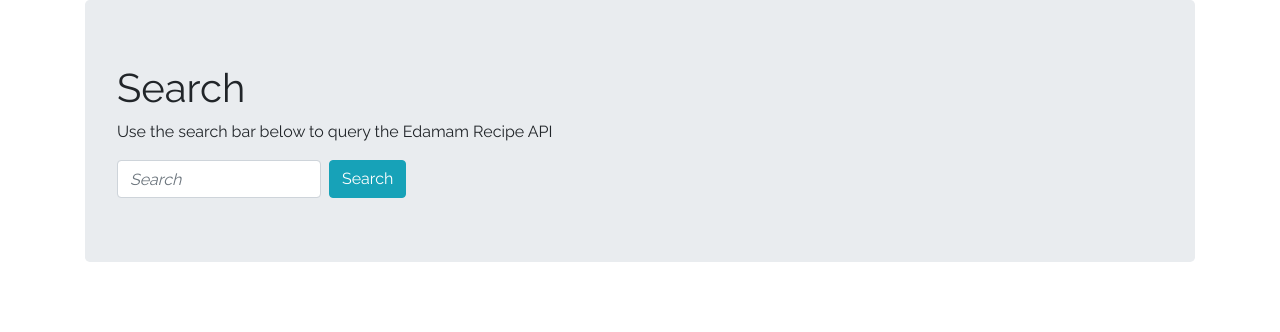
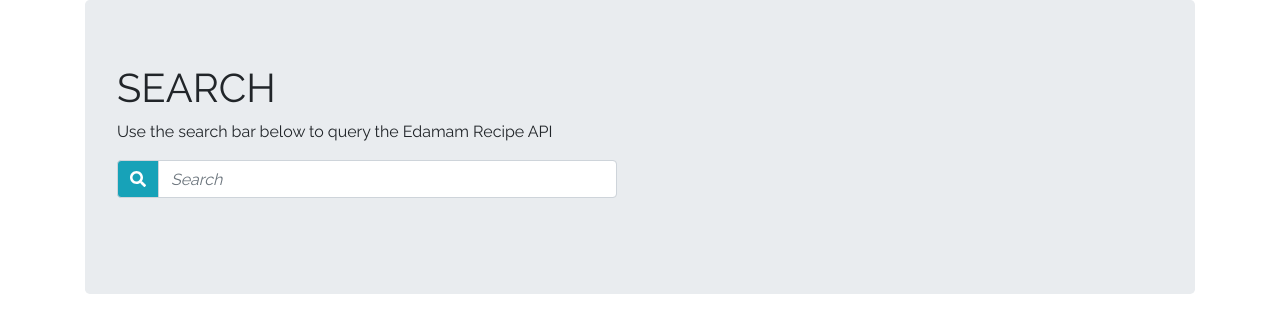
Before and after one commit to bradfrancis/recipe-manager, a React (Create React App) app: page / in a window 1280 px wide. Shown: the top 332 px of the page. Built offline with nearby package versions, Linux system fonts and the light colour scheme.

Commit message:
Minor visual tweaks

```diff
--- a/src/components/RecipeCard.js
+++ b/src/components/RecipeCard.js
@@ -1,7 +1,7 @@
 import React from "react";
 import Card from "react-bootstrap/Card";
 import { FontAwesomeIcon } from "@fortawesome/react-fontawesome";
-import { Badge } from "react-bootstrap";
+import { Badge, Accordion } from "react-bootstrap";
 
 const RecipeCardHightlightIcon = ({icon, value, suffix}) => {
 	const flooredVal = Math.floor(value);
@@ -38,11 +38,40 @@ const RecipeCardLabelPills = ({healthLabels, dietLabels}) => {
 	);
 }
 
+const RecipeCardNutritionItems = ({items}) => {
+	const keys = [].concat(Object.keys(items));
+
+	return (
+		<>
+		{keys.length > 0 &&
+			<ul>
+				{
+					keys.map((key, i) => {
+						const data = items[key];
+						return <RecipeCardNutritionItem key={i} {...data} />;
+					})
+				}
+			</ul>
+		}
+		</>
+	);
+}
+
+const RecipeCardNutritionItem = ({label, quantity, unit}) => {
+	quantity = quantity.toFixed(2);
+
+	return (
+		<li>{`${label}: ${quantity} ${unit}`.trim()}</li>
+	);
+}
+
 const RecipeCard = ({data}) => {
 	return (
-		<div className="mb-3">
-			<Card style={{width: "18rem"}} border="secondary">
-				<Card.Img variant="top" src={data.image} />
+		<div className="my-4 d-inline-flex flex-wrap" style={{width: "45%"}}>
+			<div className="imgContainerOuter p-2 w-50">
+				<img src={data.image} alt={data.label} title={data.label} className="w-100" />
+			</div>
+			<div className="highlightsContainerOuter p-1 flex-fill w-50">
 				<h5 className="text-center text-capitalize mt-2 p-2">{data.label}</h5>
 				<RecipeCardHighlights
 					servings={data.yield}
@@ -53,18 +82,33 @@ const RecipeCard = ({data}) => {
 					healthLabels={data.healthLabels}
 					dietLabels={data.dietLabels}
 				/>
-				<Card.Footer>
-					<small>
-						<span>Source:&nbsp;</span>
-						<a
-							href={data.url}
-							target="_blank"
-							rel="noopener noreferrer">
-							{data.source}
-						</a>
-					</small>
-				</Card.Footer>
-			</Card>
+			</div>
+			<div className="detailsContainerOuter flex-grow-1">
+				<Accordion>
+					<Card>
+						<Accordion.Toggle as={Card.Header} eventKey="0">Ingredients</Accordion.Toggle>
+						<Accordion.Collapse eventKey="0">
+							<Card.Body>
+								{data.ingredientLines && data.ingredientLines.length > 0 &&
+									<ul>
+										{
+											data.ingredientLines.map((val, i) => <li key={i}>{val}</li>)
+										}
+									</ul>
+								}
+							</Card.Body>
+						</Accordion.Collapse>
+					</Card>
+					<Card>
+						<Accordion.Toggle as={Card.Header} eventKey="1">Nutritional Information</Accordion.Toggle>
+						<Accordion.Collapse eventKey="1">
+							<Card.Body>
+								<RecipeCardNutritionItems items={data.totalNutrients} />
+							</Card.Body>
+						</Accordion.Collapse>
+					</Card>
+				</Accordion>
+			</div>
 		</div>
 	);
 }
--- a/src/components/SearchBar.js
+++ b/src/components/SearchBar.js
@@ -1,33 +1,35 @@
 import React, { useState } from "react";
-import Button from "react-bootstrap/Button";
-import { Form, Row, Col, Jumbotron } from "react-bootstrap";
+import { Form, Row, Col, Jumbotron, InputGroup } from "react-bootstrap";
+import { FontAwesomeIcon } from "@fortawesome/react-fontawesome";
 
 const SearchBar = ({ isFetching, actions }) => {
 	const [input, setInput] = useState('');
-	const [didSubmit, setDidSubmit] = useState(false);
 
 	const handleSubmit = async (e) => {
 		e.preventDefault();
 
 		if (input !== "") {
-			setDidSubmit(true);
 			const res = await actions.fetchRecipes(input);
 
 			if (!res.error) {
 				setInput('');
 			}
-
-			setDidSubmit(false);
 		}
 	};
 
 	return (
 		<Jumbotron>
-			<h1>Search</h1>
+			<h1 className="text-uppercase">Search</h1>
 			<p>Use the search bar below to query the Edamam Recipe API</p>
-			<Form inline onSubmit={(e) => handleSubmit(e)}>
+			<Form onSubmit={(e) => handleSubmit(e)}>
 				<Form.Group as={Row}>
-					<Col sm="12">
+					<Col sm="6">
+						<InputGroup className="mb-3">
+							<InputGroup.Prepend>
+								<InputGroup.Text className="bg-info text-white">
+									<FontAwesomeIcon icon="search" />
+								</InputGroup.Text>
+							</InputGroup.Prepend>
 							<Form.Control
 								type="text"
 								placeholder="Search"
@@ -36,12 +38,7 @@ const SearchBar = ({ isFetching, actions }) => {
 								onChange={(e) => setInput(e.target.value)}
 								disabled={isFetching}
 							/>
-						<Button
-							type="submit"
-							variant="info"
-							disabled={isFetching}>
-							{didSubmit ? "Loading..." : "Search"}
-						</Button>
+						</InputGroup>
 					</Col>
 				</Form.Group>
 			</Form>
--- a/src/components/SearchResults.js
+++ b/src/components/SearchResults.js
@@ -13,7 +13,7 @@ const SearchResults = ({ recipes, query, isFetching, fetchingDidError, actions }
 			{isFetching && <Loader />}
 			{recipesLoaded &&
 				<div className="my-5">
-					<div className="d-flex flex-row flex-wrap justify-content-between">
+					<div className="d-flex flex-wrap flex-row justify-content-between align-items-start">
 						{
 							recipes.map(recipe => <RecipeCard data={recipe} key={btoa(recipe.uri)} />)
 						}
--- a/src/index.css
+++ b/src/index.css
@@ -9,6 +9,10 @@ input::placeholder {
 	font-family: 'Raleway', sans-serif;
 }
 
+.form-control:focus {
+	-webkit-box-shadow: none;
+	box-shadow: none;
+  }
 /* h1, h2, h3, h4, h5,
 .h1, .h2, .h3, .h4, .h5 {
 	font-family: 'Gelasio', serif;
--- a/src/index.js
+++ b/src/index.js
@@ -10,6 +10,7 @@ import {
 	faUtensils,
 	faWeight,
 	faBalanceScale,
+	faSearch,
 	faBatteryThreeQuarters
 } from '@fortawesome/free-solid-svg-icons'
 import App from './components/App';
@@ -19,7 +20,7 @@ import './index.css';
 const loggerMiddleware = createLogger();
 
 // Font Awesome library
-library.add(faBatteryThreeQuarters, faBalanceScale, faWeight, faUtensils);
+library.add(faBatteryThreeQuarters, faBalanceScale, faWeight, faUtensils, faSearch);
 
 const store = createStore(
 	rootReducer,
```
Lines whose indentation alone changed are shown as unchanged.
